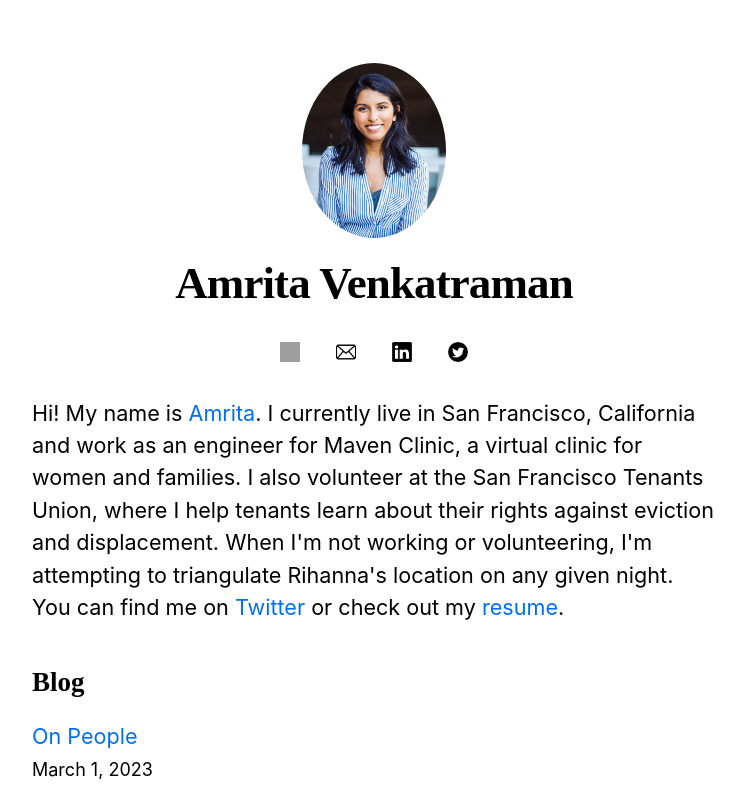
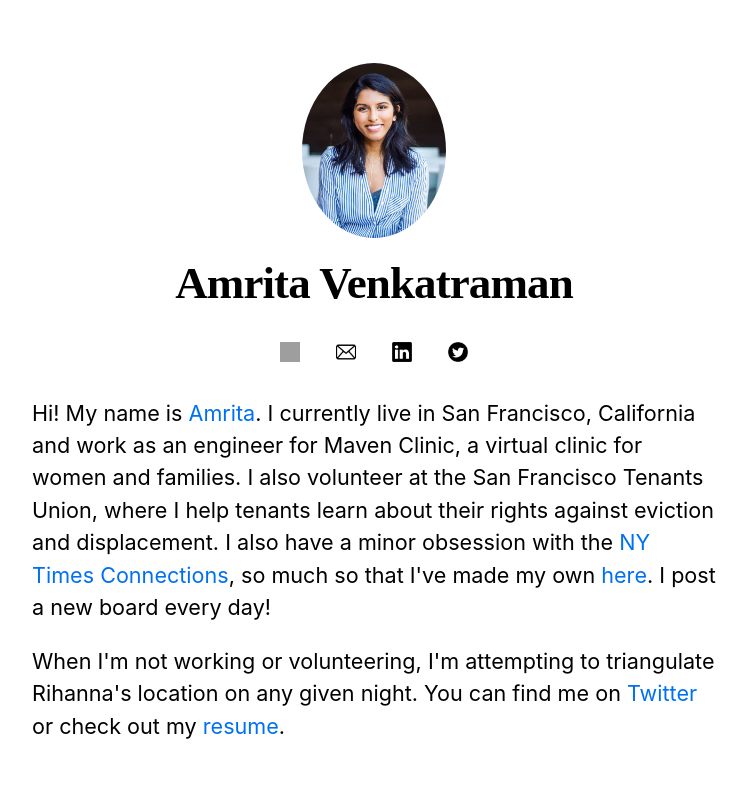
Before and after one commit to iamrita/personalwebsite, a Next.js app: page / in a window 1280 px wide. Shown: the top 789 px of the page, without its empty margins (266-1013 px from the left). Built offline with nearby package versions, Linux system fonts and the light colour scheme; grey boxes are pictures that could not be loaded; a web font is replaced by a local one.

Commit message:
adding link from my home page

```diff
--- a/pages/index.js
+++ b/pages/index.js
@@ -28,7 +28,9 @@ export default function Home({ allPostsData }) {
           Hi! My name is <Link href={`/posts/about`}>Amrita</Link>.
           I currently live in San Francisco, California and work as an engineer for Maven Clinic, a virtual clinic for women and families. I also
           volunteer at the San Francisco Tenants Union, where I help tenants
-          learn about their rights against eviction and displacement. When I'm
+          learn about their rights against eviction and displacement. I also have a minor obsession with the <a href="https://www.nytimes.com/games/connections">NY Times Connections</a>, so much so
+          that I've made my own <Link href={`/posts/connections`}>here</Link>. I post a new board every day!</p>
+        <p>When I'm
           not working or volunteering, I'm attempting to triangulate Rihanna's
           location on any given night. You can find me on{" "}
           <a href="https://twitter.com/iamrita98">Twitter</a> or check out my{" "}
--- a/pages/posts/connections.js
+++ b/pages/posts/connections.js
@@ -14,7 +14,7 @@ import Dialog from '@mui/material/Dialog';
  * 1. there's an issue where if have one mistake left, it bugs out if you also guess correctly
  * 2. Getting words from text file.
  * 4. make it look better on mobile brwoser
- * 6. shuffling works
+ * 5. check if a guess has already been made
  *
  *
  * Future improvements
@@ -90,6 +90,7 @@ export default function Connections() {
         []
     )
     const [oneAway, setOneAway] = useState(false)
+    const [alreadyGuessed, setAlreadyGuessed] = useState(false)
 
     // useEffect(() => {
     //     const fetchData = async () => {
@@ -197,8 +198,6 @@ export default function Connections() {
     }
     const handleSubmit = () => {
         setGuesses(prevGuesses => [...prevGuesses, selectedWords]);
-        console.log(selectedWords)
-
         let temp = []
         temp.push(isOneAway(selectedWords, easyArray))
         temp.push(isOneAway(selectedWords, mediumArray))
```
